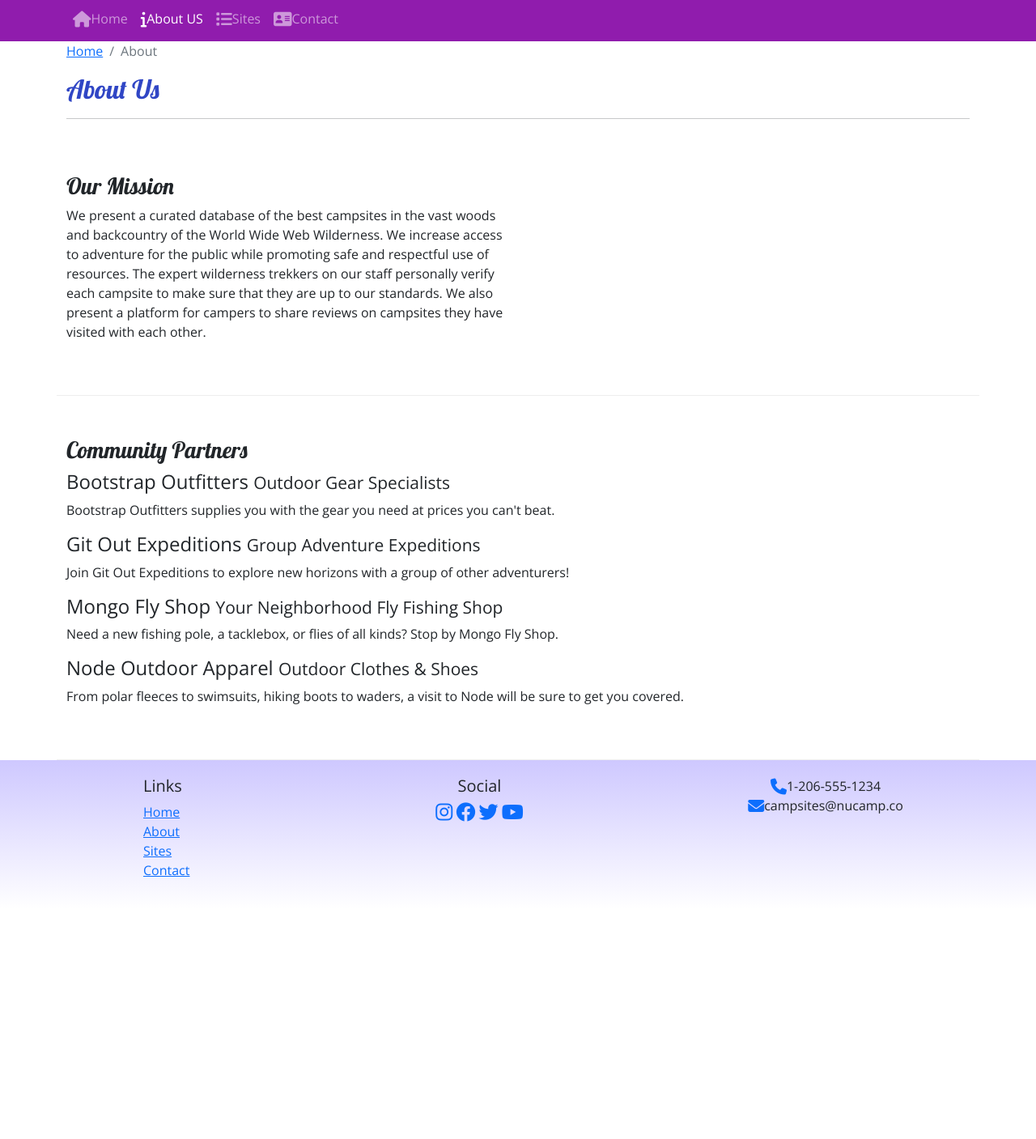
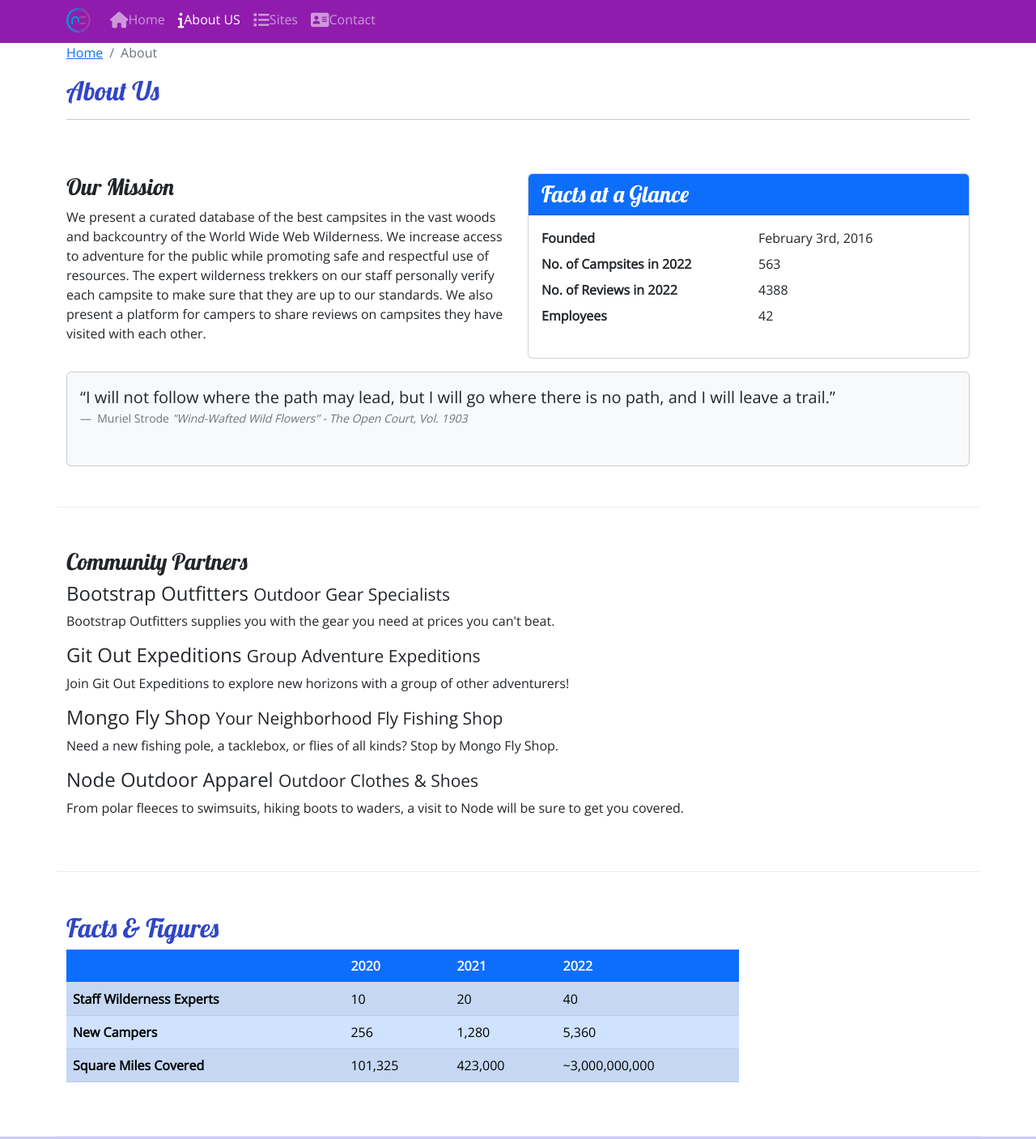
Before and after one commit to JoFo2go/nucampsite, a plain HTML site: page aboutus.html in a window 1280 px wide. Shown: the part 167-1574 px from the top of the page at 81% size. Before the commit the page ends 1290 px from the top, so only its background shows below. Drawn offline with nearby package versions, Linux system fonts and the light colour scheme.

Commit message:
"image locations updated" 	modified:   aboutus.html 	modified:   contactus.html 	modified:   index.html

```diff
--- a/aboutus.html
+++ b/aboutus.html
@@ -16,6 +16,9 @@
     <header>
         <div class="container">
             <div class="row">
+                <div class="col-4 col-sm-3 col-md-2 align-self-center">
+                    <img src="imgs/logo.png" class="img-fluid" />
+                </div>
                 <div class="col">
                     <h1>Nucamp</h1>
                     <h2>a better way to camp</h2>
@@ -25,6 +28,7 @@
     </header>
     <nav class="navbar navbar-expand-sm navbar-dark sticky-top">
         <div class="container">
+            <a class="navbar-brand" href="index.html"><img src="imgs/logo.png" height="30" width="30" alt="nucamp logo" /></a>
             <button class="navbar-toggler ms-auto" type="button" data-bs-toggle="collapse" data-bs-target="nucampNavbar">
                     <span class="navbar-toggler-icon"></span>
             </button>
@@ -58,6 +62,35 @@
                 campsite to make sure that they are up to our standards. We also present a platform for campers to share reviews on campsites they have visited
                 with each other.</p>
             </div>
+            <div class="col-sm-6">
+                <div class="card">
+                    <h3 class="card-header bg-primary text-white">Facts at a Glance</h3>
+                    <div class="card-body">
+                        <dl class="row">
+                            <dt class="col-6">Founded</dt>
+                            <dd class="col-6">February 3rd, 2016</dd>
+                            <dt class="col-6">No. of Campsites in 2022</dt>
+                            <dd class="col-6">563</dd>
+                            <dt class="col-6">No. of Reviews in 2022</dt>
+                            <dd class="col-6">4388</dd>
+                            <dt class="col-6">Employees</dt>
+                            <dd class="col-6">42</dd>
+                        </dl>
+                    </div>
+                </div>
+            </div>
+            <div class="col">
+                <div class="card bg-light mt-3">
+                    <figure class="card-body">
+                        <blockquote class="blockquote">
+                            <q>I will not follow where the path may lead, but I will go where there is no path, and I will leave a trail.</q>
+                        </blockquote>
+                        <figcaption class="blockquote-footer">
+                            Muriel Strode <cite>"Wind-Wafted Wild Flowers" - The Open Court, Vol. 1903</cite>
+                        </figcaption>
+                    </figure>
+                </div>
+            </div>
         </section>
 
         <section class="row row-content">
@@ -73,7 +106,46 @@
                 <p class="d-none d-sm-block">From polar fleeces to swimsuits, hiking boots to waders, a visit to Node will be sure to get you covered.</p>
             </div>
         </section>
+
+        <section class="row row-content">
+            <div class="col-sm-9">
+                <h2>Facts & Figures</h2>
+                <div class="table-responsive">
+                    <table class="table table-striped">
+                        <thead class="bg-primary text-light">
+                            <tr>
+                                <th></th>
+                                <th>2020</th>
+                                <th>2021</th>
+                                <th>2022</th>
+                            </tr>
+                        </thead>
+                        <tbody class="table-primary">
+                            <tr>
+                                <th>Staff Wilderness Experts</th>
+                                <td>10</td>
+                                <td>20</td>
+                                <td>40</td>
+                            </tr>
+                            <tr>
+                                <th>New Campers</th>
+                                <td>256</td>
+                                <td>1,280</td>
+                                <td>5,360</td>
+                            </tr>
+                            <tr>
+                                <th>Square Miles Covered</th>
+                                <td>101,325</td>
+                                <td>423,000</td>
+                                <td>~3,000,000,000</td>
+                            </tr>
+                        </tbody>
+                    </table>
+                </div>
+            </div>
+        </section>
     </main>
+
 
     <footer>
         <div class="container">
```
Also changed, not shown: contactus.html (+4 -0 lines), index.html (+5 -5 lines), imgs/bootstrap-thumb.png (added), imgs/breadcrumb-trail-thumb.jpg (added), imgs/breadcrumb-trail.jpg (added), imgs/chrome-river-thumb.jpg (added), imgs/chrome-river.jpg (added), imgs/logo.png (added), imgs/react-lake-thumb.jpg (added), imgs/react-lake.jpg (added), week 3 workshop assignment site.png (added).
